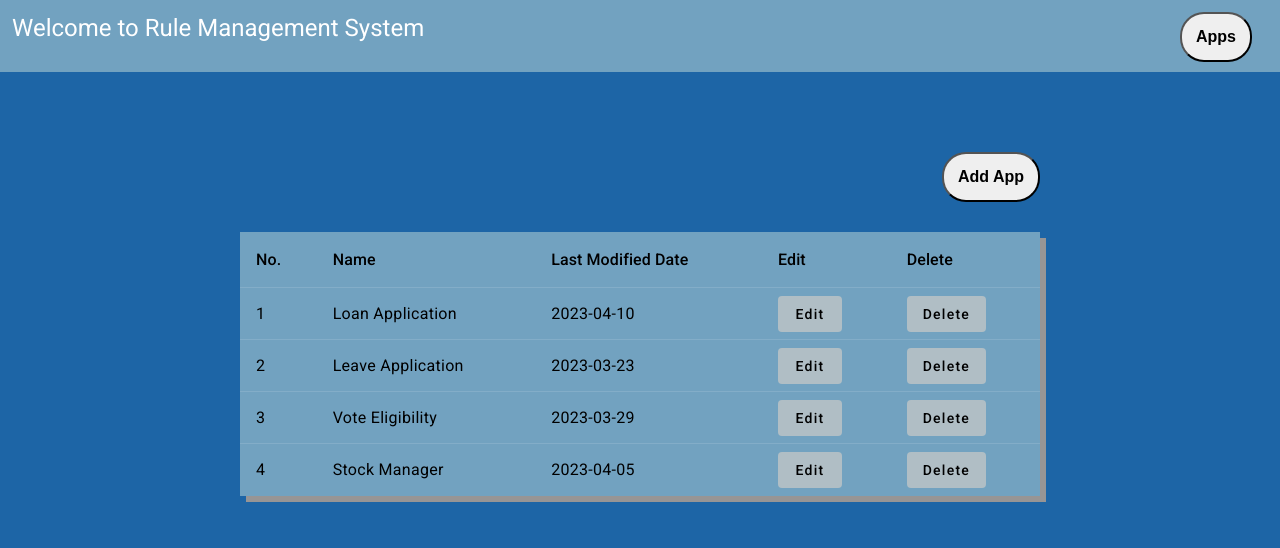
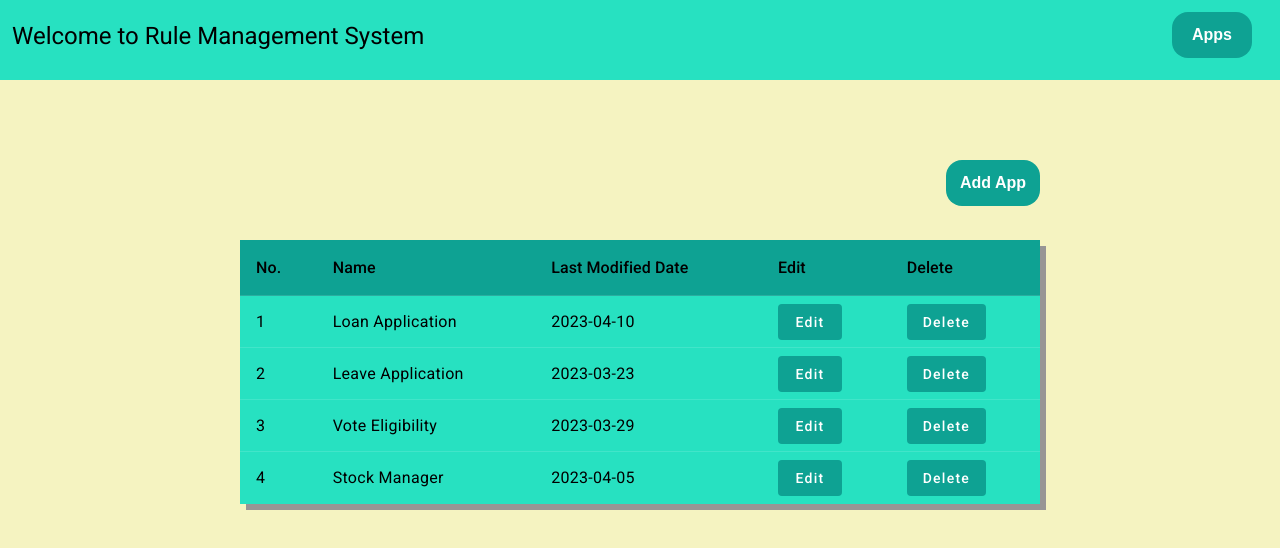
Before and after one commit to AbhishekArora-accolite/rule_management_frontend, an Angular app: page /applications in a window 1280 px wide. Shown: the top 548 px of the page. Built offline with nearby package versions, Linux system fonts and the light colour scheme.

Commit message:
css alteration

```diff
--- a/src/app/app.component.css
+++ b/src/app/app.component.css
@@ -1,7 +1,7 @@
 .heading {
     display: inline-block;
-    color: white;
-    padding: 0px;
+    color: black;
+    margin-top: 8px;
 }
 
 .appBtn {
@@ -9,12 +9,16 @@
     padding: 14px;
     font-size: 16px;
     cursor: pointer;
-    border-radius: 1.5rem;
+    border-radius: 1rem;
     font-weight: bold;
+    width: 80px;
     margin-right: 1rem;
+    background-color: #0ea293;
+    color: white;
+    border: none;
 }
 
 .container {
-    background: #72A2C0;
+    background: #27E1C1;
     padding: 12px;
 }
--- a/src/app/apps-table/apps-table.component.css
+++ b/src/app/apps-table/apps-table.component.css
@@ -1,7 +1,7 @@
 .shadow {
     box-shadow: 6px 6px rgb(151, 149, 149);
     font-size: 18px;
-    background-color: #72A2C0;
+    background-color: #27E1C1;
 }
 
 .row {
@@ -21,8 +21,11 @@
     padding: 14px;
     font-size: 16px;
     cursor: pointer;
-    border-radius: 1.5rem;
+    border-radius: 1rem;
     font-weight: bold;
+    color: white;
+    border: none;
+    background-color: #0EA293;
 }
 
 th, td {
--- a/src/app/apps-table/apps-table.component.html
+++ b/src/app/apps-table/apps-table.component.html
@@ -5,28 +5,28 @@
     <table mat-table [dataSource]="dataSource" class="shadow">
 
         <ng-container matColumnDef="position">
-            <th mat-header-cell *matHeaderCellDef> No. </th>
+            <th mat-header-cell *matHeaderCellDef style="background-color:#0EA293;"> No. </th>
             <td mat-cell *matCellDef="let element"> {{element.position}} </td>
         </ng-container>
 
         <ng-container matColumnDef="app_name">
-            <th mat-header-cell *matHeaderCellDef> Name </th>
+            <th mat-header-cell *matHeaderCellDef style="background-color:#0EA293;"> Name </th>
             <td mat-cell *matCellDef="let element"> {{element.app_name}} </td>
         </ng-container>
 
         <ng-container matColumnDef="last_modified_date">
-            <th mat-header-cell *matHeaderCellDef> Last Modified Date </th>
+            <th mat-header-cell *matHeaderCellDef style="background-color:#0EA293;"> Last Modified Date </th>
             <td mat-cell *matCellDef="let element"> {{element.last_modified_date}} </td>
         </ng-container>
 
         <ng-container matColumnDef="edit">
-            <th mat-header-cell *matHeaderCellDef> Edit </th>
-            <td mat-cell *matCellDef="let element"> <button mat-flat-button color="accent">Edit</button> </td>
+            <th mat-header-cell *matHeaderCellDef style="background-color:#0EA293;"> Edit </th>
+            <td mat-cell *matCellDef="let element"> <button mat-flat-button color="accent" style="background-color:#0EA293; color:white">Edit</button> </td>
         </ng-container>
 
         <ng-container matColumnDef="delete">
-            <th mat-header-cell *matHeaderCellDef> Delete </th>
-            <td mat-cell *matCellDef="let element"> <button mat-flat-button color="accent" (click)="deleteRow(element.position)">Delete</button> </td>
+            <th mat-header-cell *matHeaderCellDef style="background-color:#0EA293;"> Delete </th>
+            <td mat-cell *matCellDef="let element"> <button mat-flat-button color="accent" style="background-color:#0EA293; color: white;" (click)="deleteRow(element.position)">Delete</button> </td>
         </ng-container>
 
         <tr mat-header-row *matHeaderRowDef="displayedColumns" style="cursor: pointer"></tr>
--- a/src/styles.css
+++ b/src/styles.css
@@ -1,4 +1,4 @@
 /* You can add global styles to this file, and also import other style files */
 
 html, body { height: 100%; }
-body { margin: 0; font-family: Roboto, "Helvetica Neue", sans-serif; background-color: #1D65A6;}
+body { margin: 0; font-family: Roboto, "Helvetica Neue", sans-serif; background-color: #F5F3C1;}
```
